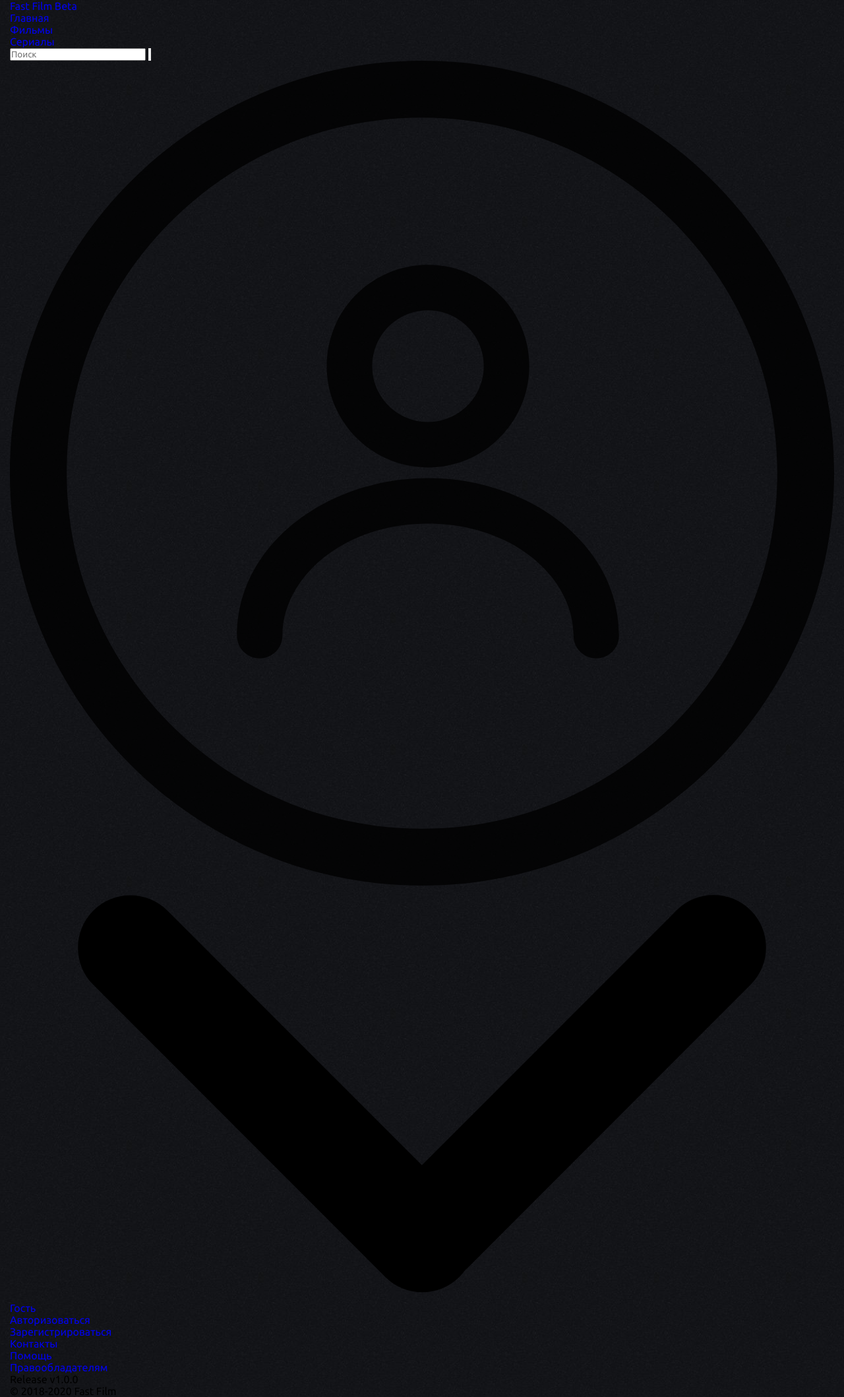
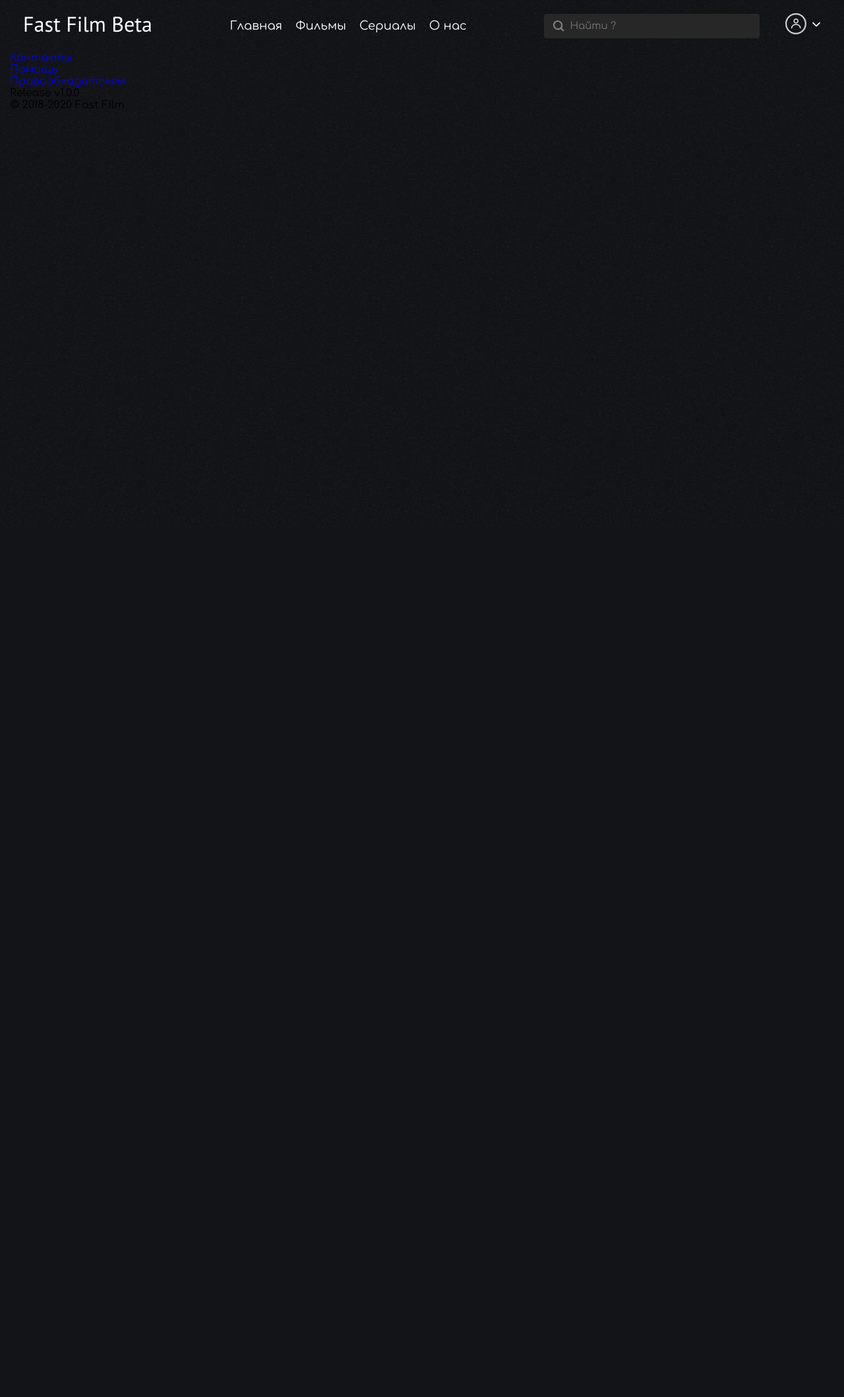
Before and after one commit to Efcolipt/whisked, a PHP site: page /Application/views/layouts/default.php in a window 1280 px wide. Shown: the whole page at 66% size. After the commit the page ends 164 px from the top, so only its background shows below. Run offline with PHP 8.4, Linux system fonts and the light colour scheme; the template is opened without the code that fills it, so the values that code supplies are empty; some libraries are stand-ins or nearby versions.

Commit message:
Styled menu

```diff
--- a/Application/views/layouts/default.php
+++ b/Application/views/layouts/default.php
@@ -56,21 +56,24 @@
 							<li class="list_header_menu_desktop_item">
 								<a href="#" class="list_header_menu_desktop_link">Главная</a>
 							</li>
-							<li class="list_menu_desktop_item">
+							<li class="list_header_menu_desktop_item">
 								<a href="#" class="list_header_menu_desktop_link">Фильмы</a>
 							</li>
-							<li class="list_menu_desktop_item">
+							<li class="list_header_menu_desktop_item">
 								<a href="#" class="list_header_menu_desktop_link">Сериалы</a>
 							</li>
+							<li class="list_header_menu_desktop_item">
+								<a href="#" class="list_header_menu_desktop_link">О нас</a>
+							</li>
                             <!--
-	                        <li class="list_menu_desktop_item">
+	                        <li class="list_header_menu_desktop_item">
 								<a href="#" class="list_menu_desktop_link">Мультфильмы</a>
 							</li> -->
 						</ul>
 					</div>
 					<div class="header_search">
 						<form action="#" method="post">
-							<input type="text" placeholder="Поиск" required="Для поиска введите название фильма или сериала.">
+							<input type="text" placeholder="Найти ?" required="Для поиска введите название фильма или сериала.">
 							<button class="header_search_icon">
 								<svg viewBox="0 0 18 18">
 									<path fill-rule="evenodd" clip-rule="evenodd" d="M13.9499 12.4702C15.9598 9.71455 15.6403 5.74064 13.048 3.14826C10.193 0.293337 5.66259 0.195039 2.92892 2.92871C0.195246 5.66238 0.293543 10.1928 3.14847 13.0478C5.74081 15.6401 9.71462 15.9596 12.4703 13.9498C12.5259 14.1145 12.6194 14.2692 12.7506 14.4004L15.4212 17.071C15.8768 17.5266 16.6155 17.5266 17.0711 17.071C17.5267 16.6154 17.5267 15.8767 17.0711 15.4211L14.4005 12.7505C14.2693 12.6193 14.1146 12.5259 13.9499 12.4702ZM11.7161 11.7166C13.6296 9.80299 13.5608 6.63167 11.5624 4.63322C9.56394 2.63478 6.39262 2.56597 4.47905 4.47954C2.56548 6.39311 2.63429 9.56442 4.63274 11.5629C6.63119 13.5613 9.8025 13.6301 11.7161 11.7166Z"></path>
@@ -97,30 +100,30 @@
 
 						<div class="header_account_info">
 							<!-- For Guest -->
-							<ul class="list_header_account_info">
+							<!-- <ul class="list_header_account_info">
 								<li class="list_header_account_info_item list_header_account_info_about">
 									<a href="#" class="list_header_account_info_link">Гость</a>
 								</li>
-								<li class="list_header_account_info_item">
+								<li class="list_header_account_link_to_item">
 									<a href="#" class="list_header_account_info_link">Авторизоваться</a>
 								</li>
 								<li class="list_header_account_link_to_item">
 									<a href="#" class="list_header_account_info_link">Зарегистрироваться</a>
 								</li>
-							</ul>
+							</ul> -->
 							<!-- For Auth user -->
-							<!--
+
 							<ul class="list_header_account_info">
 								<li class="list_header_account_info_item list_header_account_info_about">
 									<a href="#" class="list_header_account_info_link">example@example.com</a>
 								</li>
-								<li class="list_header_account_info_item">
+								<li class="list_header_account_link_to_item">
 									<a href="#" class="list_header_account_info_link">Личный кабинет</a>
 								</li>
 								<li class="list_header_account_link_to_item">
 									<a href="#" class="list_header_account_info_link">Настройки</a>
 								</li>
-								<li class="list_header_account_link_to_item">
+								<li class="list_header_account_link_to_item  list_header_account_link_to_item_logout">
 									<a href="#" class="list_header_account_info_link">
 										<svg  viewBox="0 0 14 12"  xmlns="http://www.w3.org/2000/svg">
 											<path  fill-rule="evenodd" clip-rule="evenodd" d="M9.01073 10.2172C9.01073 11.1454 8.27652 11.9016 7.37545 11.9016H1.63528C0.734207 11.9016 0 11.1454 0 10.2172V2.58598C0 1.65787 0.734207 0.901611 1.63528 0.901611H7.37545C8.27652 0.901611 9.01073 1.65787 9.01073 2.58598V3.99536C9.01073 4.37349 8.71037 4.68286 8.34327 4.68286C7.97616 4.68286 7.6758 4.37349 7.6758 3.99536V2.58598C7.6758 2.41411 7.54231 2.27661 7.37545 2.27661H1.63528C1.46841 2.27661 1.33492 2.41411 1.33492 2.58598V10.2172C1.33492 10.3891 1.46841 10.5266 1.63528 10.5266H7.37545C7.54231 10.5266 7.6758 10.3891 7.6758 10.2172V8.80786C7.6758 8.42973 7.97616 8.12036 8.34327 8.12036C8.71037 8.12036 9.01073 8.42973 9.01073 8.80786V10.2172ZM5.17283 5.69693H11.8141L10.4625 4.32193C10.1955 4.04692 10.1955 3.61723 10.4625 3.34224C10.7294 3.06723 11.1466 3.06723 11.4136 3.34224L13.8832 5.92036V6.0063C13.9499 6.10942 14 6.24692 14 6.40161C14 6.5563 13.9666 6.67661 13.8832 6.79692V6.88286L11.4136 9.42661C11.2801 9.56412 11.1132 9.63286 10.9464 9.63286C10.7795 9.63286 10.6126 9.56412 10.4791 9.42661C10.2122 9.15161 10.2122 8.72192 10.4791 8.44693L11.8141 7.07193H5.17283C4.80573 7.07193 4.50537 6.76254 4.50537 6.38443C4.50537 6.0063 4.80573 5.69693 5.17283 5.69693Z"/>
@@ -128,7 +131,7 @@
 										<span> Выйти</span>
 									</a>
 								</li>
-							</ul>  -->
+							</ul>
 						</div>
 
 
--- a/public/css/style.css
+++ b/public/css/style.css
@@ -1,4 +1,4 @@
-@import url('https://fonts.googleapis.com/css?family=PT+Sans:400,700|Ubuntu&display=swap&subset=cyrillic');
+@import url('https://fonts.googleapis.com/css?family=PT+Sans:400,700|Comfortaa:wght@400;500&display=swap');
 *{
 	margin: 0;
 	padding: 0;
@@ -12,7 +12,7 @@ body,html{
 	font-size: 16px;
 }
 p,a,span,small,button,em,g,input{
-	font-family: 'Ubuntu',sans-serif;
+	font-family: 'Comfortaa',sans-serif;
 	font-weight: normal;
 }
 h1,h2,h3,h4,h5,h6{
@@ -25,6 +25,134 @@ h1,h2,h3,h4,h5,h6{
 	padding-right: 15px;
 	padding-left: 15px;
 }
+
+header{
+	padding: 20px;
+}
+
 .header_icon_burger{
 	display: none;
 }
+
+.inner_header{
+	line-height: 22px;
+	display: flex;
+	justify-content: space-between;
+	align-items: center;
+}
+
+.header_navbar_link{
+	font-size: 32px;
+	font-family:'PT Sans',sans-serif;
+	color:#fff;
+}
+
+.list_header_menu_desktop{
+	display: flex;
+}
+
+.list_header_menu_desktop_item{
+	margin: 0 10px;
+}
+.list_header_menu_desktop_item:hover a{
+	color:#ccc;
+}
+
+.list_header_menu_desktop_link{
+	color:#fff;
+	font-size: 18px;
+}
+
+.header_search  input {
+	padding: 10px 30px 10px 39px;
+    border: 0;
+    background: #272727;
+    border-radius: 4px;
+    color: #d8d8d8;
+    font-size: 15px;
+    width: 100%;
+}
+.header_search form{
+	position: relative;
+}
+.header_search  button{
+	position: absolute;
+    left: 21.5px;
+    background-color: inherit;
+    top: 50%;
+    cursor: pointer;
+    border: 0;
+    font-weight: 200;
+    bottom: 50%;
+    transform: translate(-50%, -50%);
+    width:18px;
+    height: 18px;
+    fill: #808080;
+}
+.header_account{
+	position: relative;
+}
+.header_account_avatar{
+	display: flex;
+	align-items: center;
+}
+.header_account_avatar span svg{
+	fill:#fff;
+	cursor: pointer;
+}
+.header_account_avatar span:first-child svg{
+	width:32px;
+	height:32px;
+}
+.header_account_avatar span:last-child svg{
+	width:14px;
+	height:14px;
+	margin-left: 8px;
+}
+.header_account_info{
+	display: none;
+	line-height: 22px;
+    position: absolute;
+    z-index: 20;
+    right: 0;
+    border-radius: 4px;
+    background-color: #1f1f1f;
+    text-align: left;
+    top: 50px;
+}
+.header_account_info:after{
+	content: "";
+	z-index: -1;
+    width: 20px;
+    height: 20px;
+    position: absolute;
+    right: 30px;
+    top: -3px;
+    background: #1f1f1f;
+    -webkit-transform: rotate(45deg);
+    transform: rotate(45deg);
+}
+.list_header_account_info_about{
+	border-bottom: 1px solid #3b3b3b;
+}
+.list_header_account_info_link{
+	font-size: 14px;
+    display: block;
+    color: #fff;
+    padding: 12px 30px 13px 22px;
+    transition: background .2s ease-in, color .1s ease-in;
+}
+.list_header_account_link_to_item_logout a{
+	display: flex;
+}
+.list_header_account_link_to_item_logout a svg{
+	width:18px;
+	height:18px;
+	fill:#7f7f7f;
+	margin-right: 10px;
+}
+.list_header_account_link_to_item:not(.list_header_account_info_item):hover a{
+	background: #ccc;
+	border-radius:3px;
+
+}
```
Also changed, not shown: Application/config/routes.php (+0 -14 lines).
